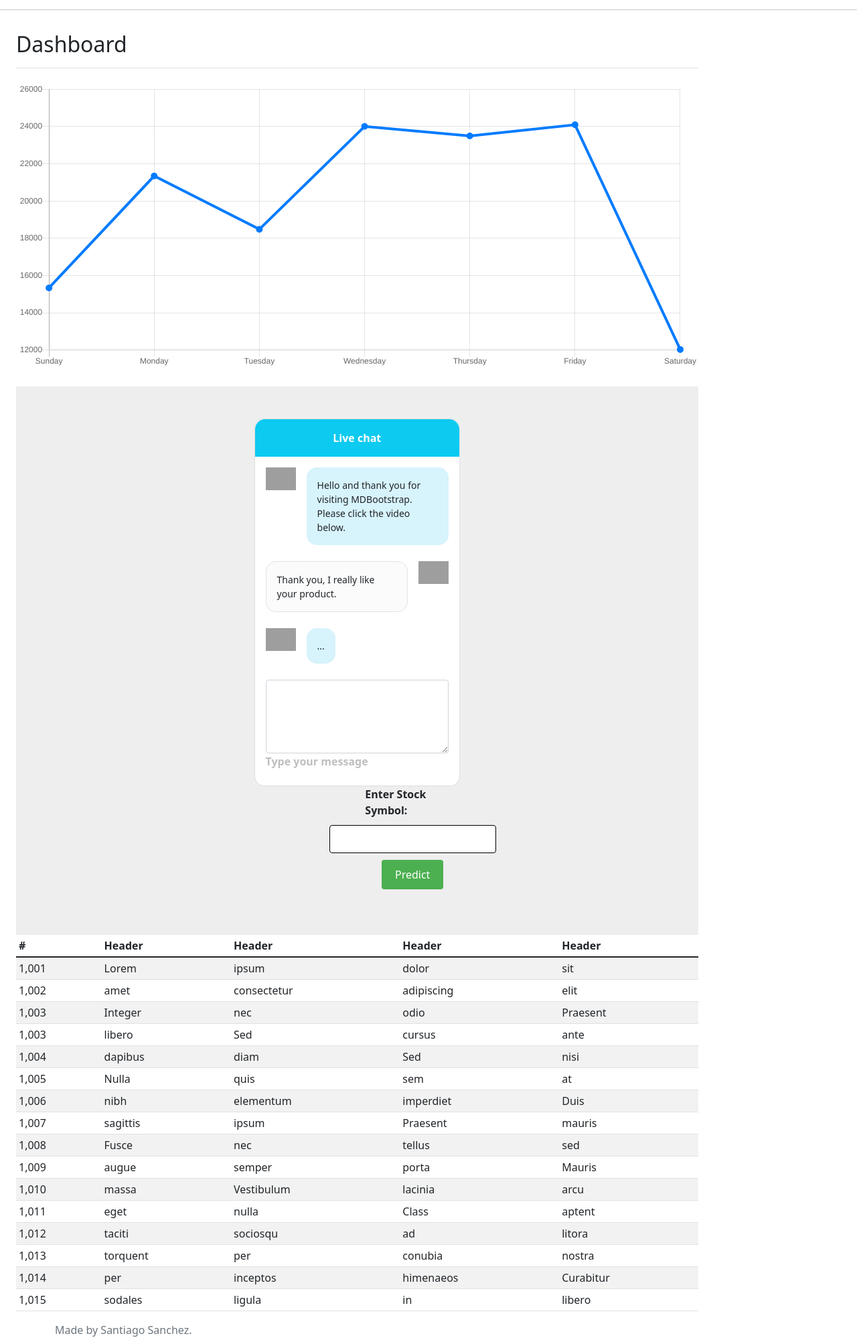
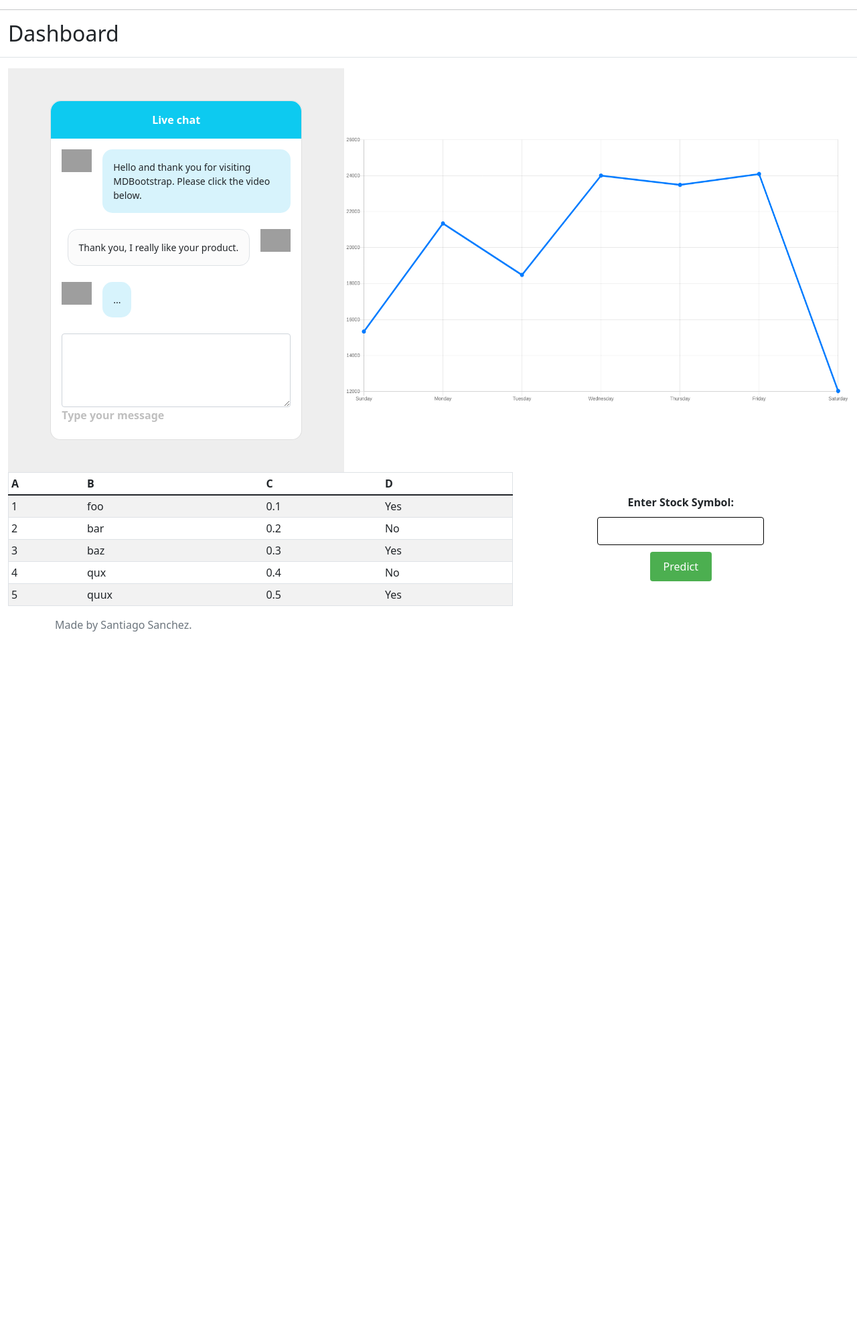
Before and after one commit to santiagoSSAA/BullishNeuralNets, a Flask app: page / in a window 1280 px wide. Shown: the part 106-2104 px from the top of the page at 67% size. After the commit the page ends 1049 px from the top, so only its background shows below. Run offline with Flask 3, Linux system fonts and the light colour scheme; some libraries are stand-ins or nearby versions; grey boxes are pictures that could not be loaded.

Commit message:
feat: Add modular data to table

```diff
--- a/app.py
+++ b/app.py
@@ -7,6 +7,17 @@ app = Flask(__name__)
 
 def predict_stock_price(stock_symbol):
     return "some_response¿?"
+
+def create_mock_dataframe():
+    # Define mock data
+    data = {
+        'A': [1, 2, 3, 4, 5],
+        'B': ['foo', 'bar', 'baz', 'qux', 'quux'],
+        'C': [0.1, 0.2, 0.3, 0.4, 0.5],
+        'D': ['Yes', 'No', 'Yes', 'No', 'Yes']
+    }
+    df = pd.DataFrame(data)
+    return df
 
 @app.route('/', methods=['GET', 'POST'])
 def index():
@@ -22,7 +33,10 @@ def index():
         # Render the result template with the prediction
         return render_template('result.html', prediction=prediction)
 
-    return render_template('index.html')
+    table = create_mock_dataframe().to_html(
+        classes="table table-striped table-sm", index=False, justify="left"
+    )
+    return render_template('index.html', table=table)
 
 if __name__ == '__main__':
     app.run(debug=True)
--- a/static/css/style.css
+++ b/static/css/style.css
@@ -102,3 +102,38 @@ button[type="submit"] {
 #chat1 .form-outline .form-control~.form-label {
   color: #bfbfbf;
 }
+
+.chartjs-render-monitor{
+  width: 60% !important;
+  max-height: 400px !important;
+
+}
+
+#chat{
+  width: 40%;
+}
+
+.chat__container{
+  max-width: 400px;;
+}
+
+.hero{
+  width: 100%;
+  display: flex;
+  align-items: center;
+  justify-content: center;
+}
+
+.table-responsive{
+  width: 60%;
+}
+
+.main__container{
+  display: flex;
+flex-direction: column;
+  max-width: 100vw;
+}
+
+.stock__form{
+  width: 40%;
+}
--- a/templates/index.html
+++ b/templates/index.html
@@ -35,34 +35,22 @@
   <!--Container for content-->
   <div class="container-fluid">
     <div class="row">
-      <div class="col-md-9 ml-sm-auto col-lg-10 pt-3 px-4" role="main">
-        <div
-          style="position: absolute; inset: 0px; overflow: hidden; pointer-events: none; visibility: hidden; z-index: -1;"
-          class="chartjs-size-monitor">
-          <div class="chartjs-size-monitor-expand"
-            style="position:absolute;left:0;top:0;right:0;bottom:0;overflow:hidden;pointer-events:none;visibility:hidden;z-index:-1;">
-            <div style="position:absolute;width:1000000px;height:1000000px;left:0;top:0"></div>
-          </div>
-          <div class="chartjs-size-monitor-shrink"
-            style="position:absolute;left:0;top:0;right:0;bottom:0;overflow:hidden;pointer-events:none;visibility:hidden;z-index:-1;">
-            <div style="position:absolute;width:200%;height:200%;left:0; top:0"></div>
-          </div>
-
-        </div>
       <div class="d-flex justify-content-between flex-wrap flex-md-nowrap align-items-center pb-2 mb-3 border-bottom">
         <h1 class="h2">Dashboard</h1>
       </div>
 
-        <!--Chart Canvas-->
-        <canvas class="my-4 chartjs-render-monitor" id="myChart" width="162" height="68"
-          style="display: block; width: 162px; height: 68px;"></canvas>
+      <div class="main__container">
 
-        <!--Chat & Form-->
-        <section style="background-color: #eee;">
+
+        <!--Primera fila ( chat + gráfica)-->
+        <div class="hero">
+
+          <!--Chat-->
+          <section id="chat" style="background-color: #eee;">
             <div class="container py-5">
 
               <div class="row d-flex justify-content-center">
-              <div class="col-md-8 col-lg-6 col-xl-4">
+                <div class="chat__container">
 
                   <!--Chat-->
                   <div class="card" id="chat1" style="border-radius: 15px;">
@@ -107,12 +95,28 @@
 
                     </div>
                   </div>
+                </div>
+              </div>
 
-                <!--Form-->
-                <div class="row">
-                  <div class="col-md-6">
             </div>
-                  <div class="col-md-6">
+          </section>
+          <!--Grafica Chart Canvas-->
+          <canvas class="my-4 chartjs-render-monitor" id="myChart"></canvas>
+        </div>
+
+
+        <!--Segunda fila ( Tabla y input para stock )-->
+        <div class="hero">
+          <!--Table Sheet-->
+          <div class="table-responsive">
+            <!-- Render the HTML table -->
+            {{ table|safe }}
+          </div>
+
+          <!--Form input stock-->
+          <div class="stock__form">
+
+            <div>
               <form method="post" action="/" onsubmit="return validateForm()" method="post" required>
                 <label for="stock_symbol">Enter Stock Symbol:</label>
                 <input type="text" id="stock_symbol" name="stock_symbol">
@@ -122,140 +126,12 @@
           </div>
 
         </div>
-            </div>
-
-          </div>
-        </section>
 
 
-        <!--Table Sheet-->
-        <div class="table-responsive">
-          <table class="table table-striped table-sm">
-            <thead>
-              <tr>
-                <th>#</th>
-                <th>Header</th>
-                <th>Header</th>
-                <th>Header</th>
-                <th>Header</th>
-              </tr>
-            </thead>
-            <tbody>
-              <tr>
-                <td>1,001</td>
-                <td>Lorem</td>
-                <td>ipsum</td>
-                <td>dolor</td>
-                <td>sit</td>
-              </tr>
-              <tr>
-                <td>1,002</td>
-                <td>amet</td>
-                <td>consectetur</td>
-                <td>adipiscing</td>
-                <td>elit</td>
-              </tr>
-              <tr>
-                <td>1,003</td>
-                <td>Integer</td>
-                <td>nec</td>
-                <td>odio</td>
-                <td>Praesent</td>
-              </tr>
-              <tr>
-                <td>1,003</td>
-                <td>libero</td>
-                <td>Sed</td>
-                <td>cursus</td>
-                <td>ante</td>
-              </tr>
-              <tr>
-                <td>1,004</td>
-                <td>dapibus</td>
-                <td>diam</td>
-                <td>Sed</td>
-                <td>nisi</td>
-              </tr>
-              <tr>
-                <td>1,005</td>
-                <td>Nulla</td>
-                <td>quis</td>
-                <td>sem</td>
-                <td>at</td>
-              </tr>
-              <tr>
-                <td>1,006</td>
-                <td>nibh</td>
-                <td>elementum</td>
-                <td>imperdiet</td>
-                <td>Duis</td>
-              </tr>
-              <tr>
-                <td>1,007</td>
-                <td>sagittis</td>
-                <td>ipsum</td>
-                <td>Praesent</td>
-                <td>mauris</td>
-              </tr>
-              <tr>
-                <td>1,008</td>
-                <td>Fusce</td>
-                <td>nec</td>
-                <td>tellus</td>
-                <td>sed</td>
-              </tr>
-              <tr>
-                <td>1,009</td>
-                <td>augue</td>
-                <td>semper</td>
-                <td>porta</td>
-                <td>Mauris</td>
-              </tr>
-              <tr>
-                <td>1,010</td>
-                <td>massa</td>
-                <td>Vestibulum</td>
-                <td>lacinia</td>
-                <td>arcu</td>
-              </tr>
-              <tr>
-                <td>1,011</td>
-                <td>eget</td>
-                <td>nulla</td>
-                <td>Class</td>
-                <td>aptent</td>
-              </tr>
-              <tr>
-                <td>1,012</td>
-                <td>taciti</td>
-                <td>sociosqu</td>
-                <td>ad</td>
-                <td>litora</td>
-              </tr>
-              <tr>
-                <td>1,013</td>
-                <td>torquent</td>
-                <td>per</td>
-                <td>conubia</td>
-                <td>nostra</td>
-              </tr>
-              <tr>
-                <td>1,014</td>
-                <td>per</td>
-                <td>inceptos</td>
-                <td>himenaeos</td>
-                <td>Curabitur</td>
-              </tr>
-              <tr>
-                <td>1,015</td>
-                <td>sodales</td>
-                <td>ligula</td>
-                <td>in</td>
-                <td>libero</td>
-              </tr>
-            </tbody>
-          </table>
-        </div>
+
+
+
+
       </div>
 
     </div>
```
Also changed, not shown: 1 other file. Lines whose indentation alone changed are shown as unchanged.
